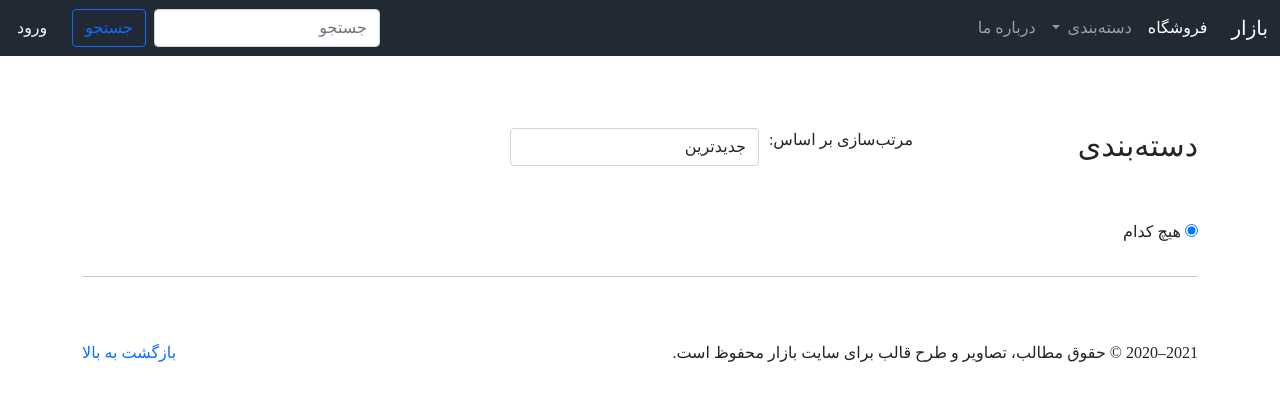
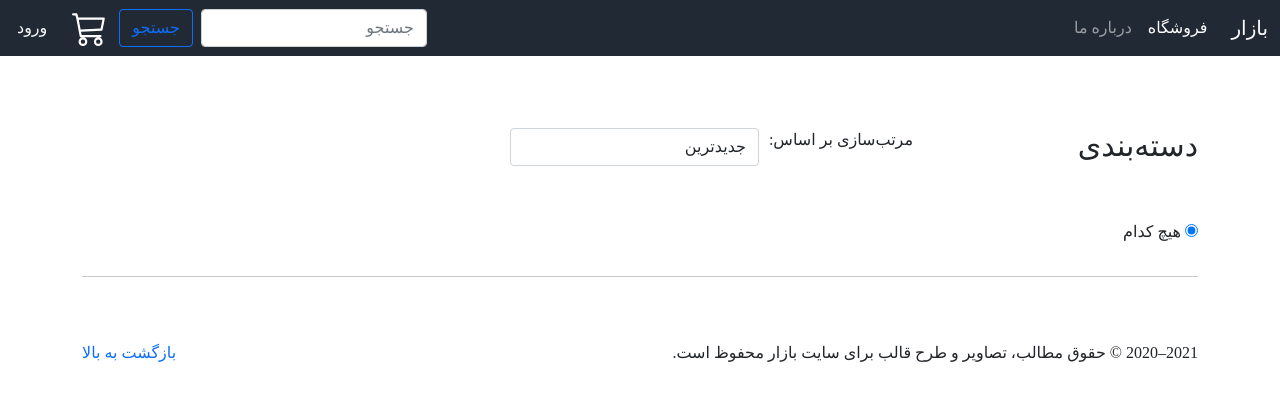
Before and after one commit to erfanghorbanee/Django-Ecommerce, a Django app: template products/templates/products/products.html in a window 1280 px wide. Shown: the top 401 px of the page. Run offline with Django 3.2, Linux system fonts and the light colour scheme; the template is opened without the code that fills it, so the values that code supplies are empty; some libraries are stand-ins or nearby versions; some web fonts are replaced.

Commit message:
Shop navbar updated.

```diff
--- a/products/templates/products/products.html
+++ b/products/templates/products/products.html
@@ -61,16 +61,6 @@
             <a class="nav-link active" aria-current="page" href="{% url 'products' %}">فروشگاه</a>
           </li>
 
-      <li class="nav-item dropdown">
-          <a class="nav-link dropdown-toggle" href="#" id="navbarDarkDropdownMenuLink" role="button" data-bs-toggle="dropdown" aria-expanded="false">
-            دسته&zwnj;بندی
-          </a>
-          <ul class="dropdown-menu dropdown-menu-dark" aria-labelledby="navbarDarkDropdownMenuLink">
-              {% for category in categories %}
-                <li><a class="dropdown-item" href="#">{{ category.title }}</a></li>
-              {% endfor %}
-          </ul>
-      </li>
           <li class="nav-item">
               <a class="nav-link" href="#">درباره ما</a>
           </li>
@@ -80,6 +70,12 @@
             <input class="form-control me-2" type="search" placeholder="جستجو" aria-label="جستجو">
             <button class="btn btn-outline-primary" type="submit">جستجو</button>
           </form>
+
+          <a href="{% url 'basket' %}">
+              <svg xmlns="http://www.w3.org/2000/svg" width="35" height="35" fill="white" class="bi bi-cart3" viewBox="0 0 16 16" style="margin-right: 12px;">
+                  <path d="M0 1.5A.5.5 0 0 1 .5 1H2a.5.5 0 0 1 .485.379L2.89 3H14.5a.5.5 0 0 1 .49.598l-1 5a.5.5 0 0 1-.465.401l-9.397.472L4.415 11H13a.5.5 0 0 1 0 1H4a.5.5 0 0 1-.491-.408L2.01 3.607 1.61 2H.5a.5.5 0 0 1-.5-.5zM3.102 4l.84 4.479 9.144-.459L13.89 4H3.102zM5 12a2 2 0 1 0 0 4 2 2 0 0 0 0-4zm7 0a2 2 0 1 0 0 4 2 2 0 0 0 0-4zm-7 1a1 1 0 1 1 0 2 1 1 0 0 1 0-2zm7 0a1 1 0 1 1 0 2 1 1 0 0 1 0-2z"/>
+              </svg>
+            </a>
 
         {% if user.is_authenticated %}
           <div class="dropstart">
@@ -92,7 +88,6 @@
                         <p class="dropdown-header"><b>{{ user }}</b></p>
                     </li>
                     <li><a class="dropdown-item " href="{% url 'profile' %}">حساب شخصی</a></li>
-                    <li><a class="dropdown-item " href="{% url 'basket' %}">سبد</a></li>
                     <li>
                         <hr class="dropdown-divider ">
                     </li>
```
